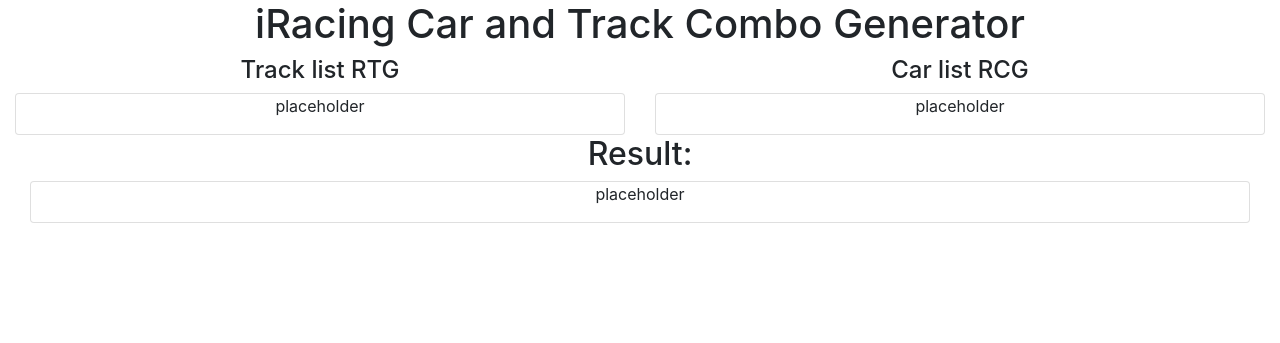
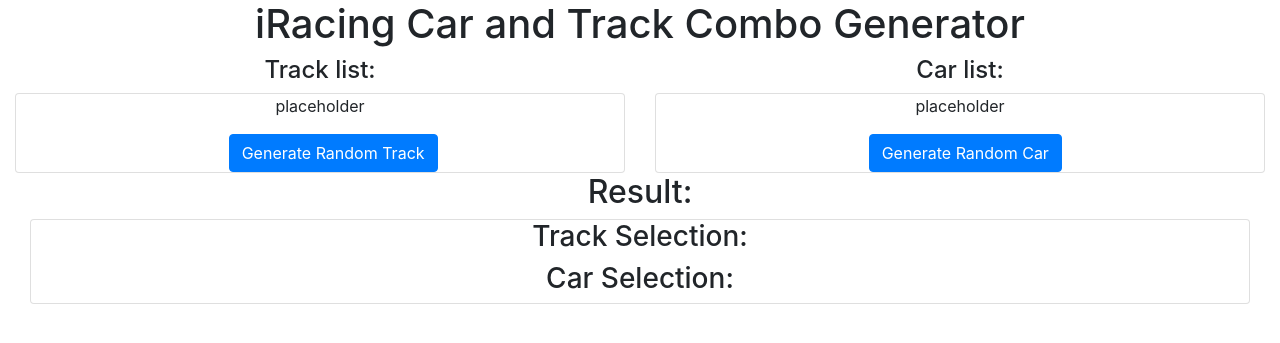
Before and after one commit to pataskad/randomcartrackcombo, a Django app: page / in a window 1280 px wide. Shown: the top 343 px of the page. Run offline with Django 3.2, Linux system fonts and the light colour scheme; some libraries are stand-ins or nearby versions.

Commit message:
working prototype, v1.0.1

```diff
--- /dev/null
+++ b/trackcar_rng/static/js/random.js
@@ -0,0 +1,49 @@
+'use strict';
+
+/* This file is configured to select a random car and track currently using two separate arrays and functions, one for the track and one for the car
+    Asphalt car and track selections only (for now).
+*/
+
+let trackList = [
+    'Bristol',
+    'Five Flags',
+    'Iowa',
+    'Irwindale',
+    'Langley',
+    'Lanier',
+    'Lucas Oil',
+    'Martinsville',
+    'Myrtle Beach',
+    'Nashville Speedway',
+    'New Smyrna',
+    'North Wilkesboro',
+    'Oxford',
+    'Richmond',
+    'South Boston',
+    'Southern National',
+    'Milwaukee Mile',
+    'Thompson',
+    'USA'
+]
+const trackRandom = Math.floor(Math.random() * trackList.length);
+
+let carList = [
+    'ARCA',
+    'Late Model Stock',
+    'Super Late Model',
+    'Legends',
+    'Sk Modified',
+    'Tour Modified',
+    'Street Stock'
+]
+const carRandom = Math.floor(Math.random() * carList.length);
+
+// gettrack generates a random track from the trackList array
+function gettrack(){
+    document.getElementById('trackresult').innerHTML = trackList[trackRandom];
+}
+
+// getcar generates a random track from the carList array
+function getcar(){
+    document.getElementById('carresult').innerHTML = carList[carRandom];
+}
--- a/trackcar_rng/templates/index.html
+++ b/trackcar_rng/templates/index.html
@@ -11,6 +11,8 @@
     </head>
 
     <body>
+        <!--random.js contains functions to randomize a set of tracks and cars-->
+        <script src="{% static 'js/random.js' %}"></script>
         <!--BREAKDOWN: Create title/header, then two "wells", one for tracks, one for cars.
             Upon clicking a button randomly select one car and one track from a pre set list via Javascript (may start with two separate functions, then combine later)
             Minimal CSS/SCSS? styling to begin, add in later if necessary but not the purpose of this project
@@ -21,17 +23,27 @@
                 <div class="row">
                     <!--left "card" (aka well) displays track list generator. Ideally displays full list to choose from as well-->
                     <div class="col-lg-6">
-                        <h4>Track list RTG</h4>
+                        <h4>Track list:</h4>
                         <div class="card">
                             <!--Need button to start randomness-->
                             <p>placeholder</p>
+                            <div class="row">
+                                <div class="col-lg-4 mx-auto">
+                                    <button onclick="gettrack()" class="btn btn-primary">Generate Random Track</button>
+                                </div>
+                            </div>
                         </div>
                     </div>
                     <!--right "card" (aka well) displays car list generator.  Ideally displays full list to choose from as well-->
                     <div class="col-lg-6">
-                        <h4>Car list RCG</h4>
+                        <h4>Car list:</h4>
                         <div class="card">
                             <p>placeholder</p>
+                            <div class="row">
+                                <div class="col-lg-4 mx-auto">
+                                    <button onclick="getcar()" class="btn btn-primary">Generate Random Car</button>
+                                </div>
+                            </div>
                         </div>
                     </div>
                 </div>
@@ -40,7 +52,10 @@
                     <h2>Result:</h2>
                     <div class="card">
                         <!--Need button to start randomness-->
-                        <p>placeholder</p>
+                        <h3>Track Selection:</h3>
+                        <div id="trackresult"></div>
+                        <h3>Car Selection:</h3>
+                        <div id="carresult"></div>
                     </div>
                 </div>
             </div>
```
Also changed, not shown: README.md.
